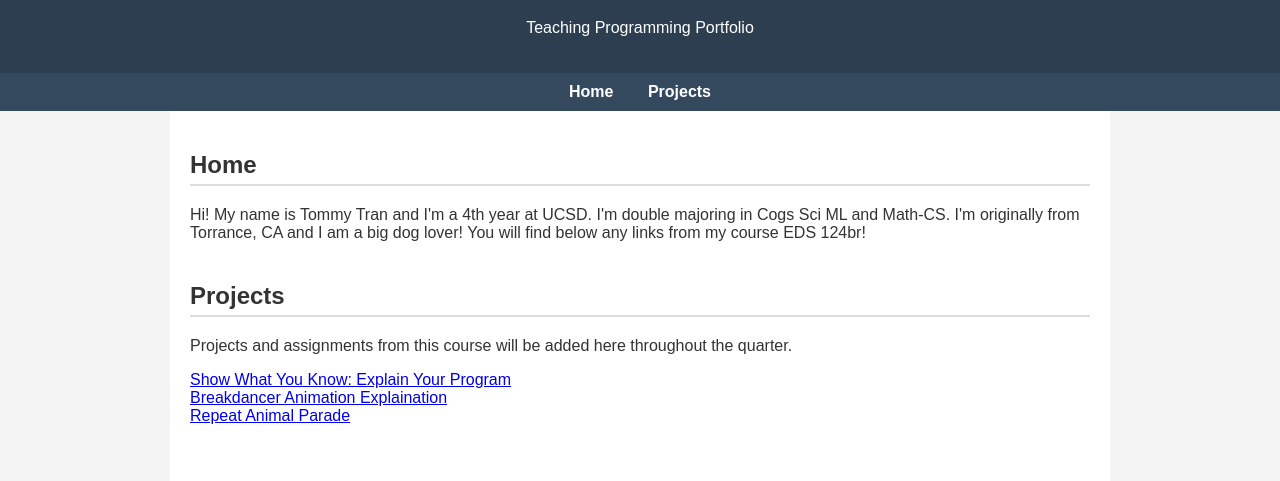
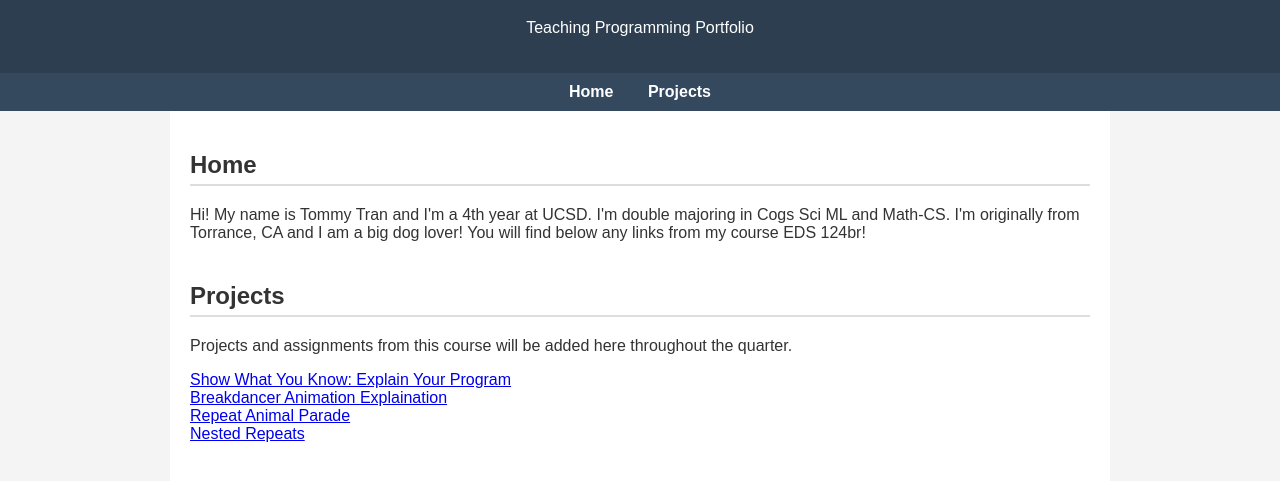
Before and after one commit to ttran29/eds124br, a plain HTML site: page index.html in a window 1280 px wide. Shown: the part 81-562 px from the top of the page. Drawn offline with Linux system fonts and the light colour scheme.

Commit message:
update video

```diff
--- a/index.html
+++ b/index.html
@@ -79,6 +79,10 @@
       <a href="https://www.youtube.com/watch?v=wqi_-w2OmC0" target="_blank">Breakdancer Animation Explaination</a>
       <br>
       <a href="https://www.youtube.com/watch?v=wqi_-w2OmC0" target="_blank">Repeat Animal Parade</a>
+      <br>
+      <a href="https://www.youtube.com/watch?v=YvMI7xGdEUE" target="_blank">Nested Repeats</a>
+
+
 
 
     </section>
```
